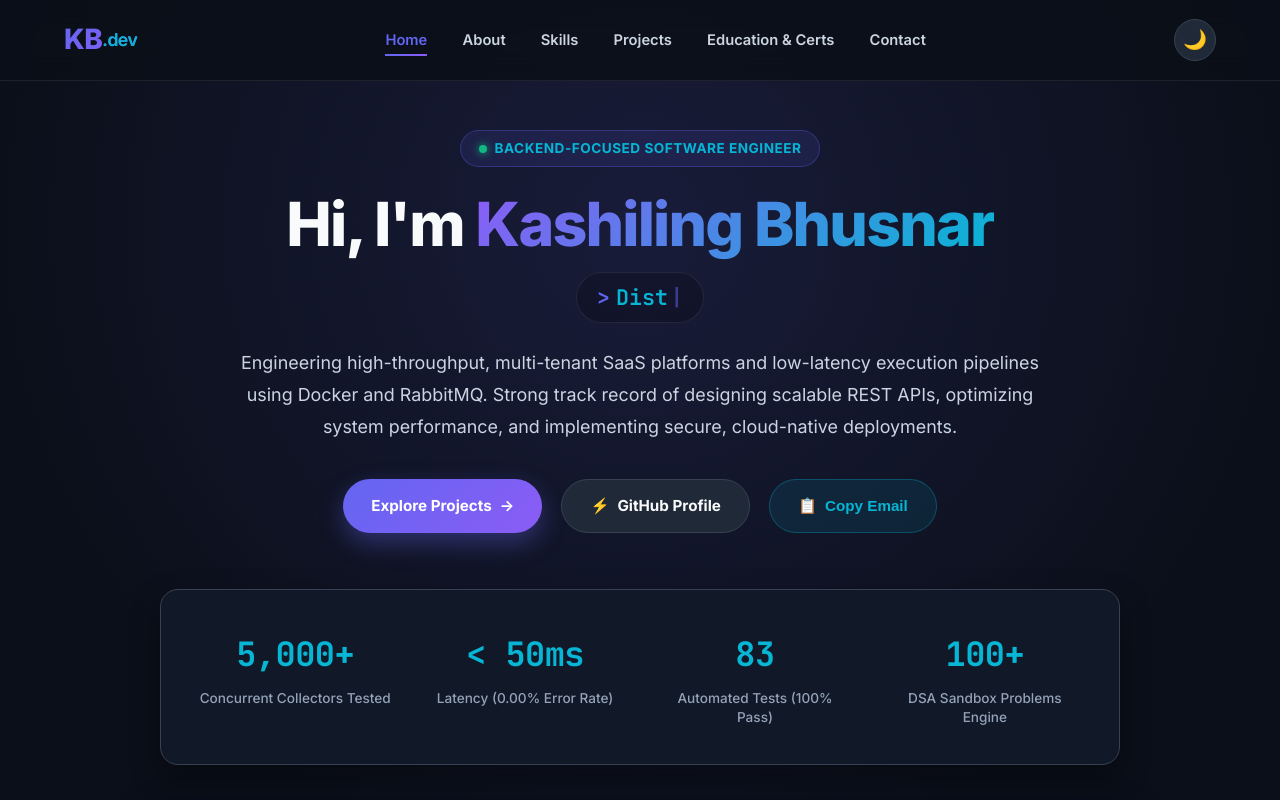
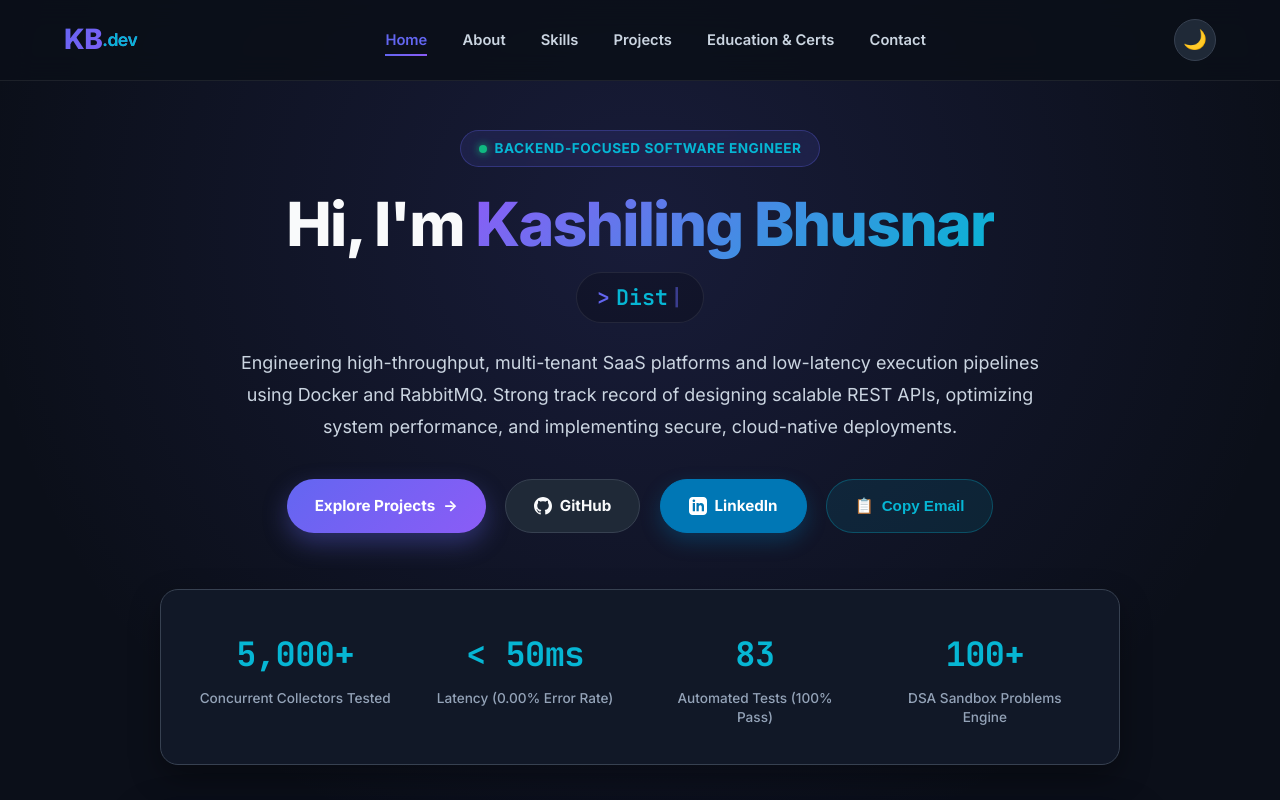
Before and after one commit to kashilingbhusnar21/Kashiling-Portfolio, a plain HTML site: page index.html in a window 1280 px wide. Shown: the top 800 px of the page. Drawn offline with Linux system fonts and the light colour scheme.

Commit message:
feat: add LinkedIn profile button alongside GitHub in hero CTA

```diff
--- a/index.html
+++ b/index.html
@@ -65,8 +65,12 @@
                         <span class="btn-arrow">→</span>
                     </a>
                     <a href="https://github.com/kashilingbhusnar21" target="_blank" class="btn btn-secondary">
-                        <span class="btn-icon">⚡</span>
-                        <span>GitHub Profile</span>
+                        <svg class="btn-svg" width="18" height="18" viewBox="0 0 24 24" fill="currentColor"><path d="M12 0C5.37 0 0 5.37 0 12c0 5.31 3.435 9.795 8.205 11.385.6.105.825-.255.825-.57 0-.285-.015-1.23-.015-2.235-3.015.555-3.795-.735-4.035-1.41-.135-.345-.72-1.41-1.23-1.695-.42-.225-1.02-.78-.015-.795.945-.015 1.62.87 1.845 1.23 1.08 1.815 2.805 1.305 3.495.99.105-.78.42-1.305.765-1.605-2.67-.3-5.46-1.335-5.46-5.925 0-1.305.465-2.385 1.23-3.225-.12-.3-.54-1.53.12-3.18 0 0 1.005-.315 3.3 1.23.96-.27 1.98-.405 3-.405s2.04.135 3 .405c2.295-1.56 3.3-1.23 3.3-1.23.66 1.65.24 2.88.12 3.18.765.84 1.23 1.905 1.23 3.225 0 4.605-2.805 5.625-5.475 5.925.435.375.81 1.095.81 2.22 0 1.605-.015 2.895-.015 3.3 0 .315.225.69.825.57A12.02 12.02 0 0024 12c0-6.63-5.37-12-12-12z"/></svg>
+                        <span>GitHub</span>
+                    </a>
+                    <a href="https://linkedin.com/in/kashilingbhusnar" target="_blank" class="btn btn-linkedin">
+                        <svg class="btn-svg" width="18" height="18" viewBox="0 0 24 24" fill="currentColor"><path d="M19 0h-14c-2.761 0-5 2.239-5 5v14c0 2.761 2.239 5 5 5h14c2.762 0 5-2.239 5-5v-14c0-2.761-2.238-5-5-5zm-11 19h-3v-11h3v11zm-1.5-12.268c-.966 0-1.75-.79-1.75-1.764s.784-1.764 1.75-1.764 1.75.79 1.75 1.764-.783 1.764-1.75 1.764zm13.5 12.268h-3v-5.604c0-3.368-4-3.113-4 0v5.604h-3v-11h3v1.765c1.396-2.586 7-2.777 7 2.476v6.759z"/></svg>
+                        <span>LinkedIn</span>
                     </a>
                     <button class="btn btn-copy" onclick="copyContact('kashilingbhusnur@gmail.com', 'Email')">
                         <span class="btn-icon">📋</span>
--- a/styles.css
+++ b/styles.css
@@ -391,6 +391,26 @@ body {
 .btn-secondary:hover {
     border-color: var(--primary-color);
     transform: translateY(-3px);
+}
+
+.btn-linkedin {
+    background: #0077b5;
+    color: #ffffff !important;
+    border: 1px solid #0077b5;
+    box-shadow: 0 8px 20px rgba(0, 119, 181, 0.3);
+}
+
+.btn-linkedin:hover {
+    background: #006097;
+    border-color: #006097;
+    transform: translateY(-3px);
+    box-shadow: 0 12px 28px rgba(0, 119, 181, 0.5);
+}
+
+.btn-svg {
+    display: inline-block;
+    vertical-align: middle;
+    flex-shrink: 0;
 }
 
 .btn-copy {
```
